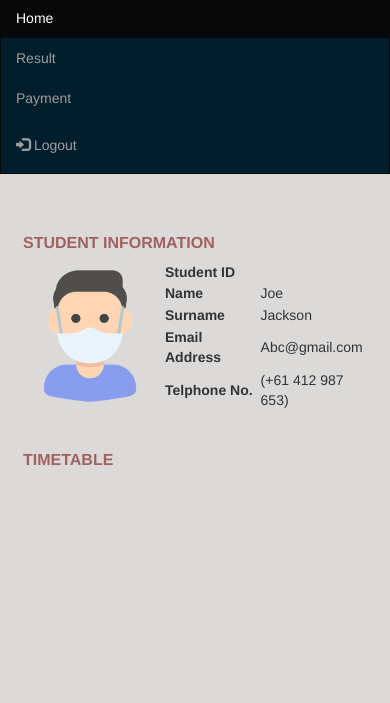
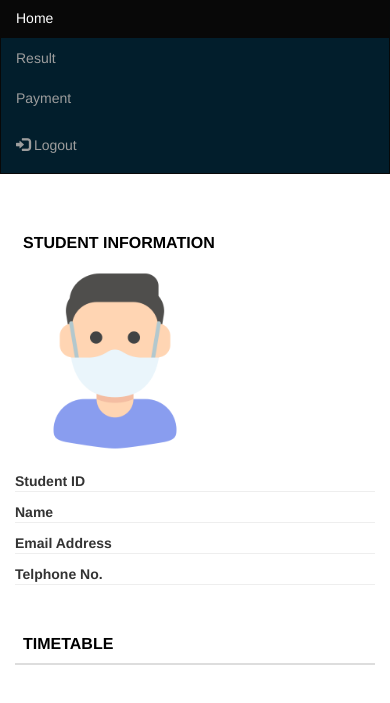
Before and after one commit to itsupportnsw/StudentPortal, a plain HTML site: page WebApp/home.html in a window 390 px wide. Shown: the part 61-764 px from the top of the page. Drawn offline with nearby package versions, Linux system fonts and the light colour scheme.

Commit message:
update responsive effect in homepage

```diff
--- a/WebApp/home.css
+++ b/WebApp/home.css
@@ -1,17 +1,68 @@
 .navbar{
-    color: #a36060;
+    color: white;
     background-color: #021e2c;
 }
-
-h3 {
+html, body{
+padding:0px;
+margin:0px;
+height:100%;
+}
+h2 {
     text-align: center;
     font-size: 16px;
     font-weight: 600;
     text-transform: uppercase;
     display: inline-block;
     margin: 40px 8px 10px 8px;
-    color: #a16161;
+    color: black;
 }
 body{
-    background-color: rgb(219, 218, 216);
+    background-color: white;
 }
+
+@media only screen
+    and (max-width: 760px), (min-device-width: 768px)
+    and (max-device-width: 1024px)  {
+
+		/* Force table to not be like tables anymore */
+		table, thead, tbody, th, td, tr {
+            display: block;
+		}
+    tr {
+    margin: 0 0 1rem 0;
+    }
+	td {
+		/* Behave  like a "row" */
+		border: none;
+		border-bottom: 1px solid #eee;
+        position: relative;
+        padding-left: 50%;
+        font-size: 90%;
+        }
+        td{
+            height: 80%;
+        }
+
+    /* Hide table headers (but not display: none;, for accessibility) */
+	thead tr {
+		position: absolute;
+		top: -9999px;
+		left: -9999px;
+		}
+    td:before {
+			/* Now like a table header */
+			position: absolute;
+			/* Top/left values mimic padding */
+			top: 0;
+			left: 6px;
+            width: 45%;
+            height: 50%;
+			padding-right: 20px;
+			white-space: nowrap;
+		}
+	td:nth-of-type():before { content: "No."; }
+	td:nth-of-type(2):before { content: "Class Name"; }
+	td:nth-of-type(3):before { content: "Unit Name"; }
+	td:nth-of-type(4):before { content: "Class start"; }
+	td:nth-of-type(5):before { content: "Class End"; }
+}
--- a/WebApp/home.html
+++ b/WebApp/home.html
@@ -9,9 +9,7 @@
     <link rel="stylesheet" href="https://maxcdn.bootstrapcdn.com/bootstrap/3.4.1/css/bootstrap.min.css">
     <script src="https://ajax.googleapis.com/ajax/libs/jquery/3.5.1/jquery.min.js"></script>
     <script src="https://maxcdn.bootstrapcdn.com/bootstrap/3.4.1/js/bootstrap.min.js"></script>
-
     <link rel="stylesheet" href="./home.css">
-    </style>
 </head>
 
 <body>
@@ -36,12 +34,15 @@
             </ul>
         </div>
     </nav>
+
+
     <!-- Student detail -->
     <div class="container">
-        <h3>Student information</h3>
-        <table style="">
+        <h2>Student information</h2>
+        <div class="row"></div>
+        <table widht="100%" height="100%" >
             <tr>
-                <th rowspan="7"><img src="./images/iconavatar.png" class="img-circle" alt="Cinque Terre" width="150"
+                <th rowspan="5"><img src="./images/iconavatar.png" class="img-circle" alt="Cinque Terre" width="200"
                         aling></th>
             </tr>
             <tr>
@@ -52,25 +53,29 @@
             </tr>
             <tr>
                 <th>Name</th>
-                <td>Joe</td>
-            </tr>
-            <tr>
-                <th>Surname</th>
-                <td>Jackson</td>
+                <td>
+                    <div id="fullName"></div>
+                </td>
             </tr>
             <tr>
                 <th>Email Address</th>
-                <td>Abc@gmail.com</td>
+                <td>
+                    <div id="emailAddress"></div>
+                </td>
             </tr>
             <tr>
                 <th>Telphone No.</th>
-                <td>(+61 412 987 653)</td>
+                <td>
+                    <div id="phone"></div>
+                </td>
             </tr>
         </table>
     </div>
+
+
     <div class="container">
-        <h3>Timetable</h3>
-        <div id="tblTimetable"></div>
+        <h2>Timetable</h2>
+        <div class="table table-bordered table-responsive" id="tblTimetable"></div>
         <!-- <table class="table table-hover">
     <thead>
         <tr>
--- a/WebApp/js/home.js
+++ b/WebApp/js/home.js
@@ -10,11 +10,14 @@ $(document).ready(function () {
 
   // display student detail
   $("#studentID").html(studentProfile.studentID);
+  $("#fullName").html(studentProfile.fullName);
+  $("#emailAddress").html(studentProfile.emailAddress);
+  $("#phone").html(studentProfile.phone);
 
   // display timetable
   let tableHtml;
   tableHtml =
-    "<table class='table table-hover'><thead><tr><th>No.</th><th>Class Name</th><th>Trainer</th><th>Class date</th><th>Class time</th><th>Unit Name/Course</th></tr></thead><tbody>";
+    "<table class='table table-hover'><thead><tr><th>No.</th><th>Class Name</th><th>Unit Name</th><th>Class start</th><th>Class End</th><th>Delivery day</th></tr></thead><tbody>";
 
   timetable.forEach((item, index) => {
     tableHtml +=
@@ -22,7 +25,13 @@ $(document).ready(function () {
       (index + 1) +
       "</td><td>" +
       item.className +
-      "</td><td>Dom</td><td>21/01/2021</td><td>08.30am</td><td>1234</td></tr>";
+      "</td><td>" +
+      item.unitName +
+      "</td><td>" +
+      item.classStart +
+      "</td><td>" +
+      item.classEnd +
+      "</td></tr>";
   });
 
   tableHtml += "</tbody></table>";
```
